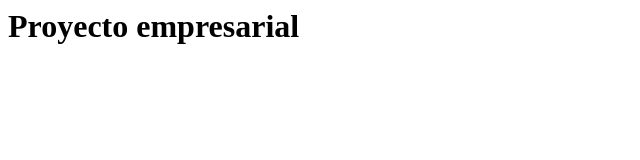
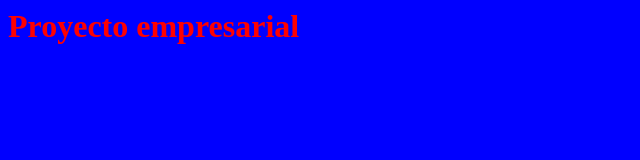
Before and after one commit to jmtu/CursoGitPildInf, a plain HTML site: page index.html in a window 1280 px wide. Shown: the whole page, without its empty margins (0-640 px from the left). Drawn offline with Linux system fonts and the light colour scheme.

Commit message:
negrita y color rojo en css

```diff
--- a/css/index.css
+++ b/css/index.css
@@ -1,3 +1,5 @@
 body{
-	background-color = #00F;
+	background-color: #00F;
+	font-weight: bold;
+	color: #F00;
 }
```
